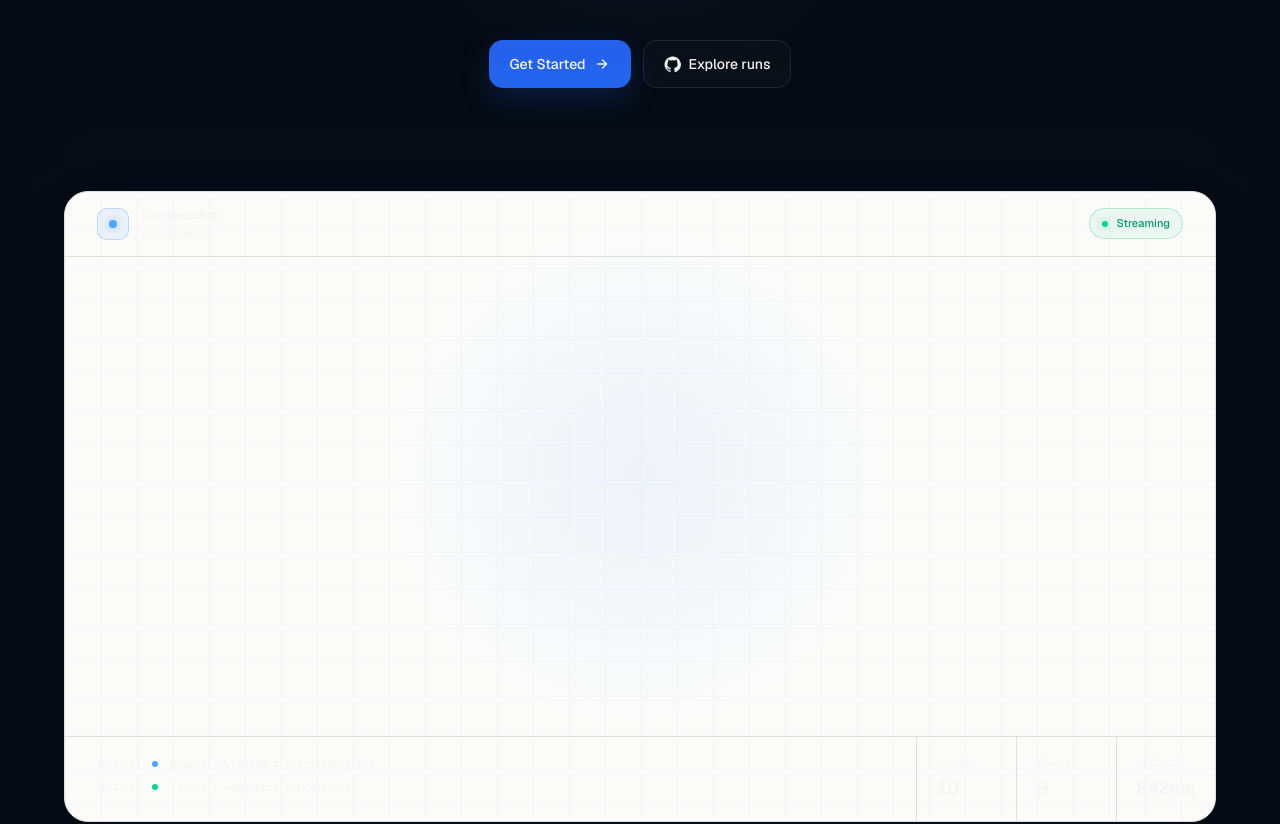
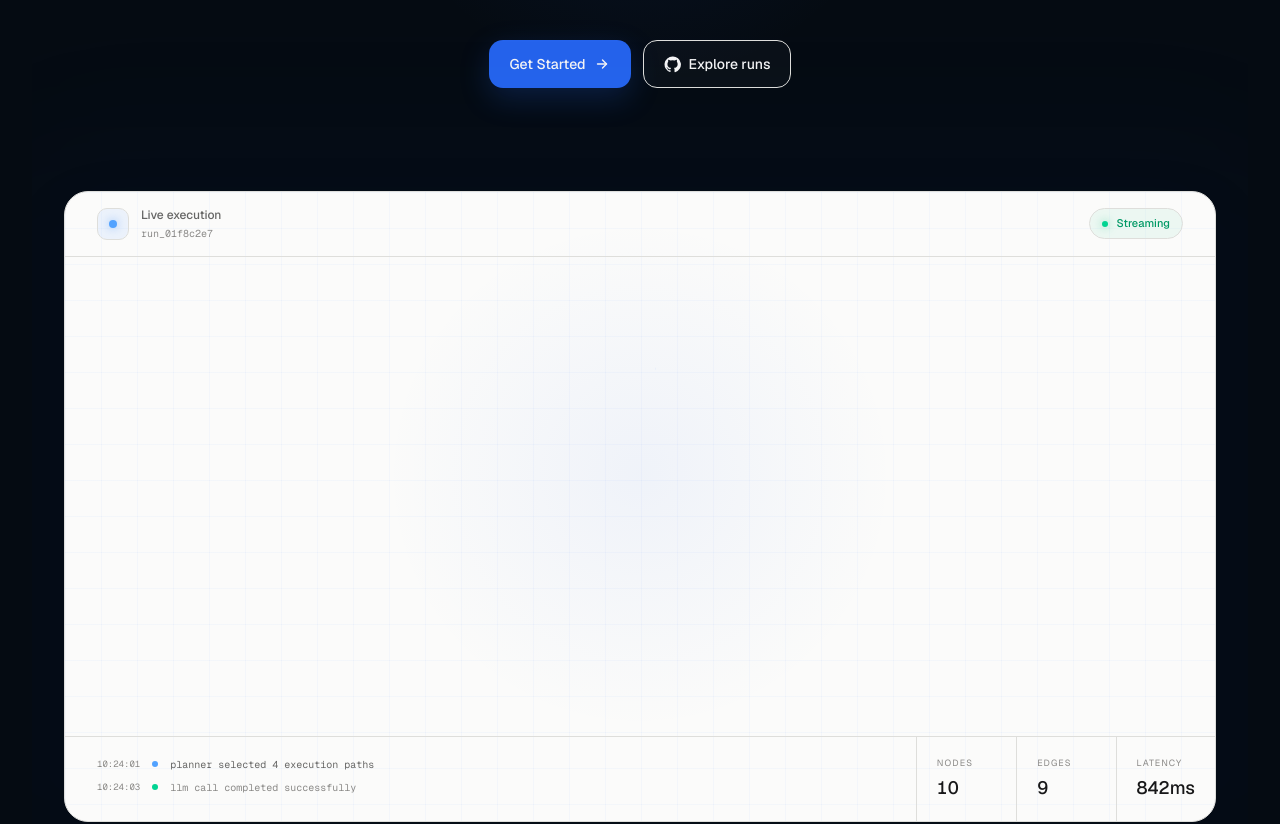
Before and after one commit to Akhilesh-Singh-0/Beacon, a Next.js app in the folder apps/web/: page / in a window 1280 px wide. Shown: the part 526-1350 px from the top of the page. Built offline with nearby package versions, Linux system fonts and the light colour scheme.

Commit message:
style(web): add landing page reveal styles

```diff
--- a/apps/web/app/globals.css
+++ b/apps/web/app/globals.css
@@ -4,65 +4,10 @@
 
 @custom-variant dark (&:is(.dark *));
 
-html,
-body {
-  width: 100%;
-  min-height: 100%;
-  overflow-x: hidden;
-  background: #0a0a0a;
-  color: #f4f4f5;
-}
-
-html {
-  color-scheme: dark;
-}
-
-body {
-  min-height: 100vh;
-}
-
-a {
-  color: inherit;
-  text-decoration: none;
-}
-
-button,
-input,
-textarea,
-select {
-  font: inherit;
-}
-
-button {
-  cursor: pointer;
-}
-
-::selection {
-  background: rgba(37, 99, 235, 0.28);
-  color: #fafafa;
-}
-
-.imgDark {
-  display: none;
-}
-
-.imgLight {
-  display: unset;
-}
-
-@media (prefers-color-scheme: dark) {
-  .imgLight {
-    display: none;
-  }
-
-  .imgDark {
-    display: unset;
-  }
-}
-
 @theme inline {
-  --font-heading: var(--font-sans);
-  --font-sans: var(--font-sans);
+  --font-heading: var(--font-geist-sans);
+  --font-sans: var(--font-geist-sans);
+  --font-mono: var(--font-geist-mono);
 
   --color-sidebar-ring: var(--sidebar-ring);
   --color-sidebar-border: var(--sidebar-border);
@@ -86,27 +31,14 @@ button {
 
   --color-accent-foreground: var(--accent-foreground);
   --color-accent: var(--accent);
-
   --color-muted-foreground: var(--muted-foreground);
   --color-muted: var(--muted);
-
   --color-secondary-foreground: var(--secondary-foreground);
   --color-secondary: var(--secondary);
-
   --color-primary-foreground: var(--primary-foreground);
   --color-primary: var(--primary);
-
   --color-popover-foreground: var(--popover-foreground);
   --color-popover: var(--popover);
-
-  --color-muted-foreground: var(--muted-foreground);
-  --color-muted: var(--muted);
-
-  --color-destructive: var(--destructive);
-
-  --color-border: var(--border);
-  --color-input: var(--input);
-  --color-ring: var(--ring);
 
   --radius-sm: calc(var(--radius) * 0.6);
   --radius-md: calc(var(--radius) * 0.8);
@@ -118,117 +50,174 @@ button {
 }
 
 :root {
-  --background: oklch(1 0 0);
-  --foreground: oklch(0.145 0 0);
+  --background: #f3f3f1;
+  --foreground: #181819;
 
-  --card: oklch(1 0 0);
-  --card-foreground: oklch(0.145 0 0);
+  --card: #fafaf9;
+  --card-foreground: #181819;
 
-  --popover: oklch(1 0 0);
-  --popover-foreground: oklch(0.145 0 0);
+  --popover: #fafaf9;
+  --popover-foreground: #181819;
 
-  --primary: oklch(0.205 0 0);
-  --primary-foreground: oklch(0.985 0 0);
+  --primary: #181819;
+  --primary-foreground: #f3f3f1;
 
-  --secondary: oklch(0.97 0 0);
-  --secondary-foreground: oklch(0.205 0 0);
+  --secondary: #eeeeec;
+  --secondary-foreground: #181819;
 
-  --muted: oklch(0.97 0 0);
-  --muted-foreground: oklch(0.556 0 0);
+  --muted: #eeeeec;
+  --muted-foreground: #666665;
 
-  --accent: oklch(0.97 0 0);
-  --accent-foreground: oklch(0.205 0 0);
+  --accent: #eeeeec;
+  --accent-foreground: #181819;
 
-  --destructive: oklch(0.577 0.245 27.325);
+  --destructive: #b63c50;
 
-  --border: oklch(0.922 0 0);
-  --input: oklch(0.922 0 0);
-  --ring: oklch(0.708 0 0);
+  --border: #dededb;
+  --input: #dededb;
+  --ring: #b5b4b1;
 
-  --chart-1: oklch(0.87 0 0);
-  --chart-2: oklch(0.556 0 0);
-  --chart-3: oklch(0.439 0 0);
-  --chart-4: oklch(0.371 0 0);
-  --chart-5: oklch(0.269 0 0);
+  --chart-1: #8d86d8;
+  --chart-2: #159570;
+  --chart-3: #b87925;
+  --chart-4: #b63c50;
+  --chart-5: #2563eb;
 
   --radius: 0.625rem;
 
-  --sidebar: oklch(0.985 0 0);
-  --sidebar-foreground: oklch(0.145 0 0);
+  --sidebar: #fafaf9;
+  --sidebar-foreground: #181819;
+  --sidebar-primary: #181819;
+  --sidebar-primary-foreground: #ffffff;
+  --sidebar-accent: #eeeeec;
+  --sidebar-accent-foreground: #181819;
+  --sidebar-border: #dededb;
+  --sidebar-ring: #b5b4b1;
 
-  --sidebar-primary: oklch(0.205 0 0);
-  --sidebar-primary-foreground: oklch(0.985 0 0);
+  --beacon-bg: #f3f3f1;
+  --beacon-surface: #fafaf9;
+  --beacon-surface-raised: #eeeeec;
 
-  --sidebar-accent: oklch(0.97 0 0);
-  --sidebar-accent-foreground: oklch(0.205 0 0);
+  --beacon-border: #dededb;
+  --beacon-border-strong: #d2d2cf;
 
-  --sidebar-border: oklch(0.922 0 0);
-  --sidebar-ring: oklch(0.708 0 0);
+  --beacon-text: #181819;
+  --beacon-text-secondary: #666665;
+  --beacon-text-muted: #8a8987;
+  --beacon-text-subtle: #b5b4b1;
+
+  --beacon-primary: #2563eb;
+  --beacon-success: #159570;
+  --beacon-warning: #b87925;
+  --beacon-error: #b63c50;
+  --beacon-info: #7169b7;
 }
 
 .dark {
-  --background: oklch(0.145 0 0);
-  --foreground: oklch(0.985 0 0);
+  --background: #050609;
+  --foreground: #e2e2e4;
 
-  --card: oklch(0.205 0 0);
-  --card-foreground: oklch(0.985 0 0);
+  --card: #101113;
+  --card-foreground: #e2e2e4;
 
-  --popover: oklch(0.205 0 0);
-  --popover-foreground: oklch(0.985 0 0);
+  --popover: #101113;
+  --popover-foreground: #e2e2e4;
 
-  --primary: oklch(0.922 0 0);
-  --primary-foreground: oklch(0.205 0 0);
+  --primary: #e2e2e4;
+  --primary-foreground: #090a0c;
 
-  --secondary: oklch(0.269 0 0);
-  --secondary-foreground: oklch(0.985 0 0);
+  --secondary: #18191a;
+  --secondary-foreground: #e2e2e4;
 
-  --muted: oklch(0.269 0 0);
-  --muted-foreground: oklch(0.708 0 0);
+  --muted: #18191a;
+  --muted-foreground: #777675;
 
-  --accent: oklch(0.269 0 0);
-  --accent-foreground: oklch(0.985 0 0);
+  --accent: #18191a;
+  --accent-foreground: #e2e2e4;
 
-  --destructive: oklch(0.704 0.191 22.216);
+  --destructive: #b83c52;
 
-  --border: oklch(1 0 0 / 10%);
-  --input: oklch(1 0 0 / 15%);
-  --ring: oklch(0.556 0 0);
+  --border: #202021;
+  --input: #242526;
+  --ring: #555556;
 
-  --chart-1: oklch(0.87 0 0);
-  --chart-2: oklch(0.556 0 0);
-  --chart-3: oklch(0.439 0 0);
-  --chart-4: oklch(0.371 0 0);
-  --chart-5: oklch(0.269 0 0);
+  --chart-1: #8d86d8;
+  --chart-2: #19c79a;
+  --chart-3: #d99a45;
+  --chart-4: #b83c52;
+  --chart-5: #06b6d4;
 
-  --sidebar: oklch(0.205 0 0);
-  --sidebar-foreground: oklch(0.985 0 0);
+  --sidebar: #090a0c;
+  --sidebar-foreground: #e2e2e4;
+  --sidebar-primary: #3b82f6;
+  --sidebar-primary-foreground: #ffffff;
+  --sidebar-accent: #18191a;
+  --sidebar-accent-foreground: #e2e2e4;
+  --sidebar-border: #202021;
+  --sidebar-ring: #555556;
 
-  --sidebar-primary: oklch(0.488 0.243 264.376);
-  --sidebar-primary-foreground: oklch(0.985 0 0);
+  --beacon-bg: #050609;
+  --beacon-surface: #101113;
+  --beacon-surface-raised: #18191a;
 
-  --sidebar-accent: oklch(0.269 0 0);
-  --sidebar-accent-foreground: oklch(0.985 0 0);
+  --beacon-border: #202021;
+  --beacon-border-strong: #2b2a2b;
 
-  --sidebar-border: oklch(1 0 0 / 10%);
-  --sidebar-ring: oklch(0.556 0 0);
+  --beacon-text: #e2e2e4;
+  --beacon-text-secondary: #a5a6a7;
+  --beacon-text-muted: #777675;
+  --beacon-text-subtle: #3c3738;
+
+  --beacon-primary: #3b82f6;
+  --beacon-success: #19c79a;
+  --beacon-warning: #d99a45;
+  --beacon-error: #b83c52;
+  --beacon-info: #8d86d8;
 }
 
-/* Base styles */
+html {
+  width: 100%;
+  min-height: 100%;
+  overflow-x: hidden;
+  background: var(--background);
+  color: var(--foreground);
+  font-family: var(--font-sans);
+}
 
-@layer base {
+body {
+  width: 100%;
+  min-height: 100vh;
+  margin: 0;
+  overflow-x: hidden;
+  background: var(--background);
+  color: var(--foreground);
+}
+
 *,
 *::before,
 *::after {
   box-sizing: border-box;
 }
 
-  html {
-    font-family: var(--font-sans);
+* {
+  @apply border-border outline-ring/50;
 }
 
-  body {
+a {
+  color: inherit;
+  text-decoration: none;
+}
+
+button,
+input,
+textarea,
+select {
   margin: 0;
-    min-height: 100vh;
+  font: inherit;
+}
+
+button {
+  cursor: pointer;
 }
 
 img,
@@ -238,19 +227,34 @@ button {
   display: block;
 }
 
-  button,
-  input,
-  textarea,
-  select {
-    margin: 0;
+::selection {
+  background: color-mix(in srgb, var(--beacon-primary) 18%, transparent);
+  color: var(--foreground);
 }
 
-  * {
-    @apply border-border outline-ring/50;
-  }
+/* -------------------------------------------------------------------------- */
+/* Theme image helpers                                                        */
+/* -------------------------------------------------------------------------- */
+
+.imgDark {
+  display: none;
 }
 
-/* React Flow */
+.imgLight {
+  display: unset;
+}
+
+.dark .imgLight {
+  display: none;
+}
+
+.dark .imgDark {
+  display: unset;
+}
+
+/* -------------------------------------------------------------------------- */
+/* React Flow                                                                  */
+/* -------------------------------------------------------------------------- */
 
 .react-flow {
   background: transparent !important;
@@ -274,14 +278,15 @@ button {
 
 .react-flow__controls {
   overflow: hidden;
-
-  border: 1px solid rgba(255, 255, 255, 0.08) !important;
+  border: 1px solid var(--beacon-border) !important;
   border-radius: 10px !important;
-
-  background: rgba(13, 13, 16, 0.86) !important;
-
-  box-shadow: 0 12px 30px rgba(0, 0, 0, 0.35) !important;
-
+  background: color-mix(
+    in srgb,
+    var(--beacon-surface) 92%,
+    transparent
+  ) !important;
+  box-shadow: 0 12px 30px
+    color-mix(in srgb, var(--beacon-text) 10%, transparent) !important;
   backdrop-filter: blur(12px);
 }
 
@@ -289,16 +294,12 @@ button {
   display: flex !important;
   align-items: center;
   justify-content: center;
-
   width: 34px !important;
   height: 34px !important;
-
   border: 0 !important;
-  border-bottom: 1px solid rgba(255, 255, 255, 0.06) !important;
-
+  border-bottom: 1px solid var(--beacon-border) !important;
   background: transparent !important;
-  color: #a1a1aa !important;
-
+  color: var(--beacon-text-muted) !important;
   transition:
     background 150ms ease,
     color 150ms ease;
@@ -309,16 +310,19 @@ button {
 }
 
 .react-flow__controls-button:hover {
-  background: rgba(255, 255, 255, 0.045) !important;
-  color: #f4f4f5 !important;
+  background: var(--beacon-surface-raised) !important;
+  color: var(--beacon-text) !important;
 }
 
 .react-flow__controls-button:focus-visible {
-  outline: 1px solid rgba(139, 92, 246, 0.65) !important;
+  outline: 1px solid
+    color-mix(in srgb, var(--beacon-primary) 55%, transparent) !important;
   outline-offset: -2px;
 }
 
-/* Beacon CTA core */
+/* -------------------------------------------------------------------------- */
+/* Beacon core                                                                */
+/* -------------------------------------------------------------------------- */
 
 .beacon-core {
   isolation: isolate;
@@ -329,45 +333,38 @@ button {
   position: absolute;
   inset: 0;
   z-index: 0;
-
   border-radius: inherit;
-
-  background:
-    radial-gradient(
+  background: radial-gradient(
     circle at 50% 45%,
-      rgba(59, 130, 246, 0.16),
+    color-mix(in srgb, var(--beacon-primary) 14%, transparent),
     transparent 62%
   );
-
   animation: beacon-core-breathe 2.8s ease-in-out infinite;
 }
 
 .beacon-core-glow {
   background: radial-gradient(
     circle,
-    rgba(37, 99, 235, 0.28) 0%,
-    rgba(37, 99, 235, 0.12) 30%,
-    rgba(37, 99, 235, 0) 72%
+    color-mix(in srgb, var(--beacon-primary) 24%, transparent) 0%,
+    color-mix(in srgb, var(--beacon-primary) 10%, transparent) 30%,
+    transparent 72%
   );
-
   filter: blur(14px);
-
   animation: beacon-core-glow 2.4s ease-in-out infinite;
 }
 
 .beacon-core-ring {
-  border: 1.5px solid rgba(96, 165, 250, 0.9);
-
+  border: 1.5px solid
+    color-mix(in srgb, var(--beacon-primary) 82%, white);
   box-shadow:
-    0 0 8px rgba(59, 130, 246, 0.5),
-    inset 0 0 10px rgba(59, 130, 246, 0.08);
-
+    0 0 8px color-mix(in srgb, var(--beacon-primary) 42%, transparent),
+    inset 0 0 10px color-mix(in srgb, var(--beacon-primary) 7%, transparent);
   animation: beacon-core-ring 2.2s ease-in-out infinite;
 }
 
 .beacon-core-ring-secondary {
-  border: 1px solid rgba(96, 165, 250, 0.3);
-
+  border: 1px solid
+    color-mix(in srgb, var(--beacon-primary) 26%, transparent);
   animation: beacon-core-ring-secondary 2.8s ease-in-out infinite;
 }
 
@@ -438,6 +435,343 @@ button {
   }
 }
 
+/* -------------------------------------------------------------------------- */
+/* Workflow animations                                                        */
+/* -------------------------------------------------------------------------- */
+
+.workflow-trace {
+  animation: beacon-trace-move 2.8s ease-in-out infinite;
+}
+
+.workflow-pulse {
+  animation: beacon-pulse-ring 2.4s ease-out infinite;
+}
+
+.performance-bar {
+  transform-origin: bottom;
+  animation: beacon-bar-pulse 2.2s ease-in-out infinite alternate;
+}
+
+.workflow-scan {
+  animation: beacon-scan-move 3.5s ease-in-out infinite;
+}
+
+@keyframes beacon-trace-move {
+  0% {
+    transform: translate(-80px, -50%);
+    opacity: 0;
+  }
+
+  15%,
+  85% {
+    opacity: 1;
+  }
+
+  100% {
+    transform: translate(620px, -50%);
+    opacity: 0;
+  }
+}
+
+@keyframes beacon-pulse-ring {
+  0% {
+    transform: scale(0.8);
+    opacity: 0.6;
+  }
+
+  70%,
+  100% {
+    transform: scale(1.8);
+    opacity: 0;
+  }
+}
+
+@keyframes beacon-bar-pulse {
+  0% {
+    transform: scaleY(0.72);
+    opacity: 0.45;
+  }
+
+  100% {
+    transform: scaleY(1);
+    opacity: 0.85;
+  }
+}
+
+@keyframes beacon-scan-move {
+  0% {
+    transform: translateX(-80px);
+  }
+
+  55%,
+  100% {
+    transform: translateX(300px);
+  }
+}
+
+/* -------------------------------------------------------------------------- */
+/* Telemetry animations                                                       */
+/* -------------------------------------------------------------------------- */
+
+.telemetry-status-dot {
+  animation: telemetry-status-pulse 2s ease-in-out infinite;
+}
+
+.telemetry-entry {
+  display: grid;
+  grid-template-columns: minmax(150px, 0.9fr) minmax(190px, 1.1fr);
+  align-items: center;
+  column-gap: 32px;
+  width: 100%;
+  opacity: 0;
+  transform: translateY(6px);
+  animation-duration: 10s;
+  animation-timing-function: ease-in-out;
+  animation-iteration-count: infinite;
+  animation-fill-mode: both;
+}
+
+.telemetry-entry > div:first-child {
+  min-width: 0;
+}
+
+.telemetry-entry > div:last-child {
+  display: flex;
+  flex-direction: column;
+  gap: 4px;
+  margin-top: 0;
+  padding-left: 0;
+}
+
+.telemetry-entry-0 {
+  animation-name: telemetry-entry-0;
+}
+
+.telemetry-entry-1 {
+  animation-name: telemetry-entry-1;
+}
+
+.telemetry-entry-2 {
+  animation-name: telemetry-entry-2;
+}
+
+.telemetry-entry-3 {
+  animation-name: telemetry-entry-3;
+}
+
+.telemetry-cursor {
+  opacity: 0;
+  animation: telemetry-cursor-blink 0.8s steps(1) infinite;
+}
+
+@keyframes telemetry-entry-0 {
+  0%,
+  4% {
+    opacity: 0;
+    transform: translateY(6px);
+  }
+
+  8%,
+  86% {
+    opacity: 1;
+    transform: translateY(0);
+  }
+
+  92%,
+  100% {
+    opacity: 0;
+    transform: translateY(-3px);
+  }
+}
+
+@keyframes telemetry-entry-1 {
+  0%,
+  14% {
+    opacity: 0;
+    transform: translateY(6px);
+  }
+
+  18%,
+  86% {
+    opacity: 1;
+    transform: translateY(0);
+  }
+
+  92%,
+  100% {
+    opacity: 0;
+    transform: translateY(-3px);
+  }
+}
+
+@keyframes telemetry-entry-2 {
+  0%,
+  28% {
+    opacity: 0;
+    transform: translateY(6px);
+  }
+
+  32%,
+  86% {
+    opacity: 1;
+    transform: translateY(0);
+  }
+
+  92%,
+  100% {
+    opacity: 0;
+    transform: translateY(-3px);
+  }
+}
+
+@keyframes telemetry-entry-3 {
+  0%,
+  42% {
+    opacity: 0;
+    transform: translateY(6px);
+  }
+
+  46%,
+  86% {
+    opacity: 1;
+    transform: translateY(0);
+  }
+
+  92%,
+  100% {
+    opacity: 0;
+    transform: translateY(-3px);
+  }
+}
+
+@keyframes telemetry-cursor-blink {
+  0%,
+  45% {
+    opacity: 1;
+  }
+
+  46%,
+  100% {
+    opacity: 0;
+  }
+}
+
+@keyframes telemetry-status-pulse {
+  0%,
+  100% {
+    opacity: 0.55;
+    transform: scale(0.9);
+  }
+
+  50% {
+    opacity: 1;
+    transform: scale(1.15);
+  }
+}
+
+/* -------------------------------------------------------------------------- */
+/* Initial landing reveal                                                     */
+/* -------------------------------------------------------------------------- */
+
+.beacon-reveal {
+  animation: beacon-reveal 700ms cubic-bezier(0.22, 1, 0.36, 1) both;
+}
+
+.beacon-reveal-1 {
+  animation-delay: 80ms;
+}
+
+.beacon-reveal-2 {
+  animation-delay: 160ms;
+}
+
+.beacon-reveal-3 {
+  animation-delay: 240ms;
+}
+
+.beacon-reveal-4 {
+  animation-delay: 340ms;
+}
+
+.beacon-reveal-5 {
+  animation-delay: 460ms;
+}
+
+@keyframes beacon-reveal {
+  from {
+    opacity: 0;
+    transform: translateY(14px);
+  }
+
+  to {
+    opacity: 1;
+    transform: translateY(0);
+  }
+}
+
+/* -------------------------------------------------------------------------- */
+/* Scroll reveal                                                             */
+/* -------------------------------------------------------------------------- */
+
+.beacon-scroll-reveal {
+  opacity: 0;
+  will-change: opacity, transform, filter;
+  transition:
+    opacity 800ms cubic-bezier(0.22, 1, 0.36, 1),
+    transform 800ms cubic-bezier(0.22, 1, 0.36, 1),
+    filter 800ms cubic-bezier(0.22, 1, 0.36, 1);
+}
+
+.beacon-scroll-reveal-up {
+  transform: translate3d(0, 28px, 0);
+}
+
+.beacon-scroll-reveal-left {
+  transform: translate3d(-32px, 0, 0);
+}
+
+.beacon-scroll-reveal-right {
+  transform: translate3d(32px, 0, 0);
+}
+
+.beacon-scroll-reveal-scale {
+  transform: scale(0.96);
+}
+
+.beacon-scroll-reveal-soft {
+  transform: translate3d(0, 18px, 0);
+  filter: blur(5px);
+}
+
+.beacon-scroll-reveal-visible {
+  opacity: 1;
+  transform: translate3d(0, 0, 0);
+  filter: blur(0);
+}
+
+.beacon-scroll-reveal-scale.beacon-scroll-reveal-visible {
+  transform: scale(1);
+}
+
+/* -------------------------------------------------------------------------- */
+/* Responsive                                                                 */
+/* -------------------------------------------------------------------------- */
+
+@media (max-width: 640px) {
+  .telemetry-entry {
+    grid-template-columns: 1fr;
+    row-gap: 6px;
+  }
+
+  .telemetry-entry > div:last-child {
+    margin-left: 12px;
+  }
+}
+
+/* -------------------------------------------------------------------------- */
+/* Reduced motion                                                             */
+/* -------------------------------------------------------------------------- */
+
 @media (prefers-reduced-motion: reduce) {
   *,
   *::before,
@@ -452,7 +786,27 @@ button {
   .beacon-core-glow,
   .beacon-core-ring,
   .beacon-core-ring-secondary,
-  .beacon-core-image {
+  .beacon-core-image,
+  .workflow-trace,
+  .workflow-pulse,
+  .performance-bar,
+  .workflow-scan,
+  .telemetry-status-dot,
+  .telemetry-entry,
+  .telemetry-cursor,
+  .beacon-reveal {
     animation: none !important;
   }
+
+  .beacon-scroll-reveal,
+  .beacon-scroll-reveal-up,
+  .beacon-scroll-reveal-left,
+  .beacon-scroll-reveal-right,
+  .beacon-scroll-reveal-scale,
+  .beacon-scroll-reveal-soft {
+    opacity: 1 !important;
+    transform: none !important;
+    filter: none !important;
+    transition: none !important;
   }
+}
```
Lines whose indentation alone changed are shown as unchanged.
